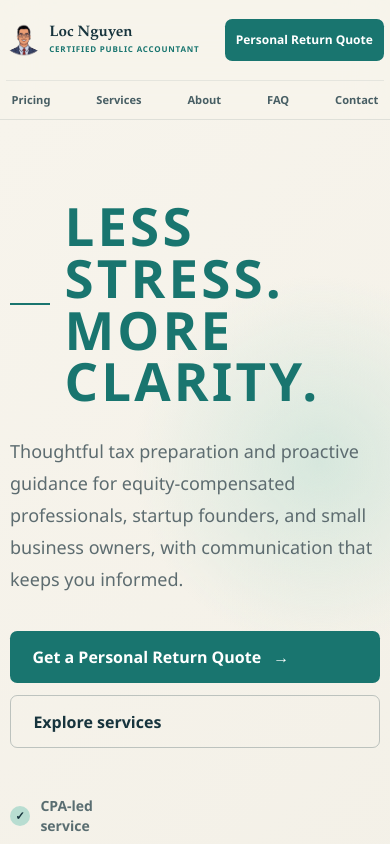
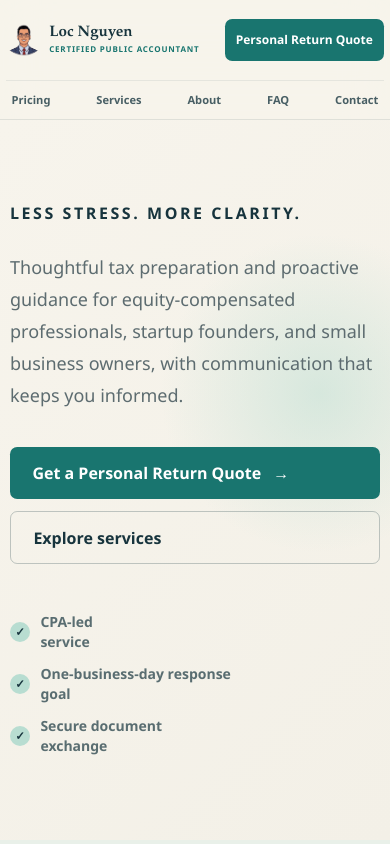
Before and after one commit to locnguyencpa/loc-nguyen-cpa-website, a Next.js app: page / in a window 390 px wide. Shown: the top 844 px of the page. Built offline with nearby package versions, Linux system fonts and the light colour scheme.

Commit message:
Soften homepage hero typography

```diff
--- a/src/app/globals.css
+++ b/src/app/globals.css
@@ -32,8 +32,7 @@ button, input, select, textarea { font: inherit; }
 .shell { width: min(1180px, calc(100% - 2rem)); margin-inline: auto; }
 .section { padding-block: clamp(5rem, 9vw, 8rem); }
 .hero { background: radial-gradient(circle at 82% 38%, rgba(184,221,209,.5), transparent 29%), linear-gradient(135deg, #f7f4ec 0%, #f3f0e7 100%); }
-.hero-statement { display: flex; align-items: center; gap: 1.25rem; color: var(--teal); font-size: clamp(3.25rem, 7vw, 4.5rem); font-weight: 800; letter-spacing: .08em; line-height: .98; text-transform: uppercase; }
-.hero-statement::before { content: ""; width: 3.5rem; height: 2px; flex: 0 0 3.5rem; background: var(--teal); }
+.hero-statement { color: var(--navy); font-size: clamp(1.15rem, 2vw, 1.45rem); font-weight: 700; letter-spacing: .19em; line-height: 1.2; text-transform: uppercase; }
 .page-hero { position: relative; overflow: hidden; padding-block: 7rem; background: radial-gradient(circle at 50% 120%, rgba(184,221,209,.65), transparent 42%), var(--cream); }
 .page-hero::before { content: ""; position: absolute; width: 16rem; height: 16rem; border: 1px solid rgba(25,117,111,.15); border-radius: 999px; left: -8rem; top: -8rem; }
 .eyebrow { display: flex; align-items: center; gap: .75rem; color: var(--teal); font-size: .75rem; font-weight: 750; letter-spacing: .19em; text-transform: uppercase; }
@@ -115,8 +114,7 @@ button, input, select, textarea { font: inherit; }
 
 @media (max-width: 640px) {
   .shell { width: min(100% - 1.25rem, 1180px); }
-  .hero-statement { gap: .9rem; font-size: 3.3rem; letter-spacing: .06em; }
-  .hero-statement::before { width: 2.5rem; flex-basis: 2.5rem; }
+  .hero-statement { font-size: 1rem; letter-spacing: .16em; }
   .pricing-card { padding: 1.5rem; }
   .bookkeeping-pricing-card { align-items: stretch; flex-direction: column; padding: 1.5rem; }
   .bookkeeping-pricing-action { min-width: 0; }
```
